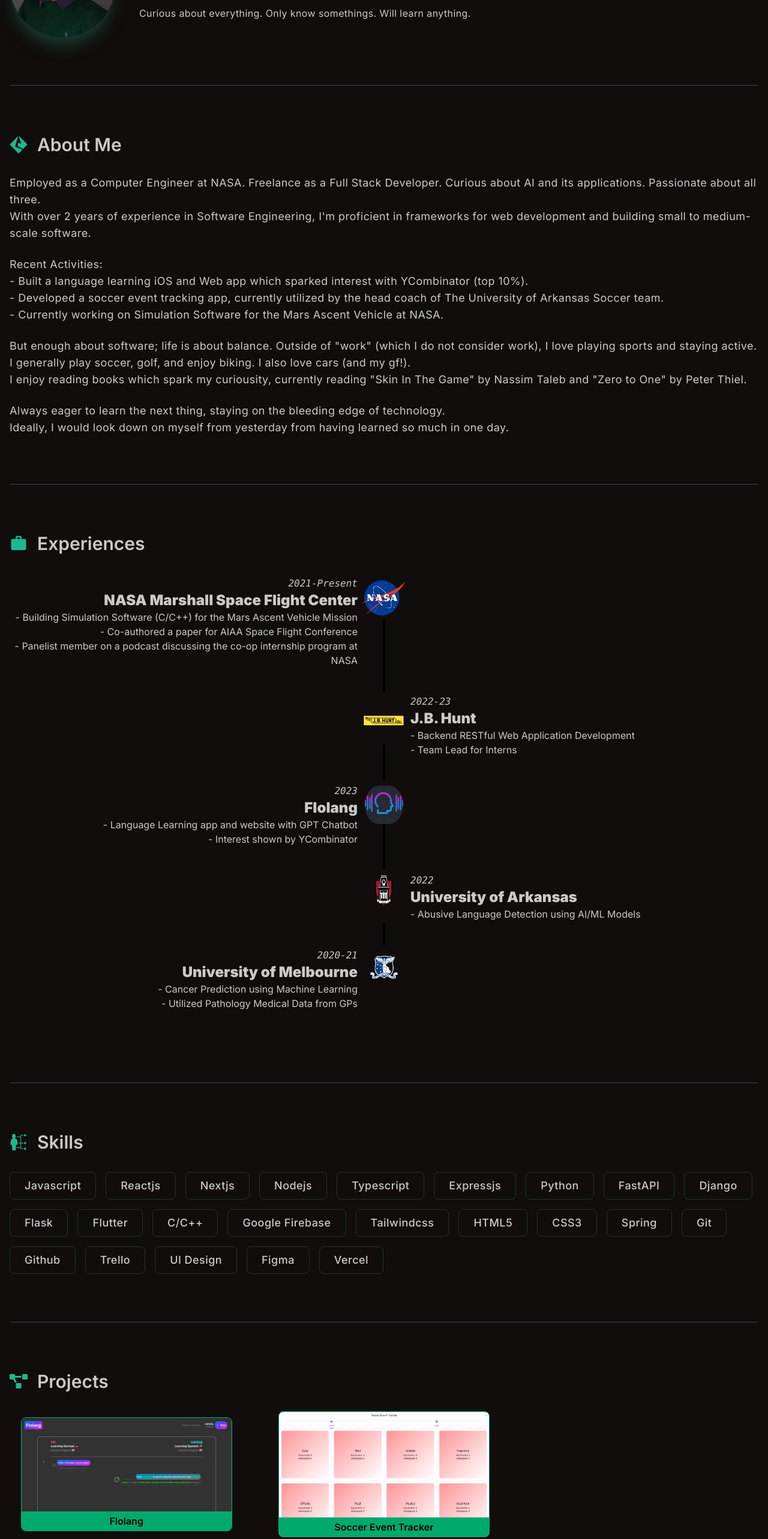
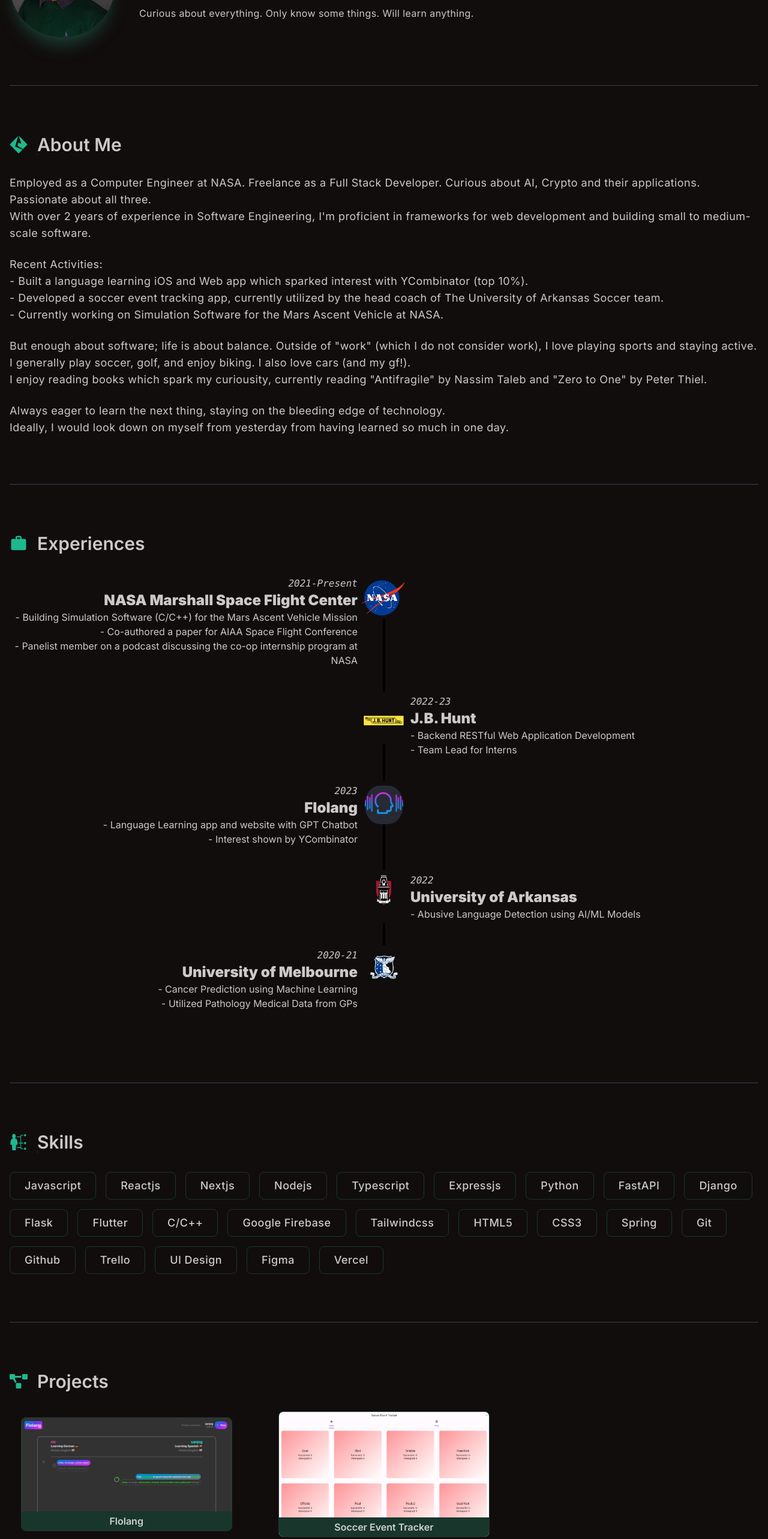
Before and after one commit to sanjogururaj47/sanjogururajportfolio, a Next.js app: page / in a window 1280 px wide. Shown: the part 234-2800 px from the top of the page at 60% size. Built offline with nearby package versions, Linux system fonts and the light colour scheme.

Commit message:
updated theme colors, and content

```diff
--- a/app/layout.tsx
+++ b/app/layout.tsx
@@ -5,8 +5,8 @@ import "./globals.css";
 const inter = Inter({ subsets: ["latin"] });
 
 export const metadata: Metadata = {
-  title: "Sanjog Gururaj - Full Stack Developer | AI Enthusiast",
-  description: "Generated by create next app",
+  title: "Personal Portfolio of Sanjog Gururaj",
+  description: "Website created using nextjs, tailwind, daisyUI. Personal Portfolio, property of Sanjog Gururaj contact @ sanjog.gururaj2@gmail.com",
 };
 
 export default function RootLayout({
--- a/components/Aboutme.tsx
+++ b/components/Aboutme.tsx
@@ -7,7 +7,7 @@ const Aboutme = () => {
       <Title text="About Me" icon={<SiInformatica />} />
       <div className="text-lg tracking-wide flex flex-col gap-6">
         <p>
-          Employed as a Computer Engineer at NASA. Freelance as a Full Stack Developer. Curious about AI and its applications. Passionate about all three.<br />
+          Employed as a Computer Engineer at NASA. Freelance as a Full Stack Developer. Curious about AI, Crypto and their applications. Passionate about all three.<br />
           With over 2 years of experience in Software Engineering, I'm proficient in frameworks for web development and building small to medium-scale
           software.
         </p>
@@ -20,7 +20,7 @@ const Aboutme = () => {
         <p>
           But enough about software; life is about balance. Outside of "work" (which I do not consider work), I love playing sports and staying active. <br />
           I generally play soccer, golf, and enjoy biking. I also love cars (and my gf!). <br />
-          I enjoy reading books which spark my curiousity, currently reading "Skin In The Game" by Nassim Taleb and "Zero to One" by Peter Thiel.
+          I enjoy reading books which spark my curiousity, currently reading "Antifragile" by Nassim Taleb and "Zero to One" by Peter Thiel.
         </p>
         <p>
           Always eager to learn the next thing, staying on the bleeding edge of technology. <br />
--- a/components/Banner.tsx
+++ b/components/Banner.tsx
@@ -15,11 +15,11 @@ const Banner = () => {
       {/* Description */}
       <div className="w-3/4 flex flex-col items-center md:items-start    gap-2">
         <h1 className="text-5xl font-bold base-content">Sanjog Gururaj</h1>
-        <h3 className="text-xl md:text-2xl font-semibold bg-clip-text text-transparent bg-gradient-to-r from-secondary via-accent to-primary tracking-wide">
+        <h3 className="text-2xl md:text-2xl font-semibold bg-clip-text text-transparent bg-gradient-to-r from-secondary via-accent to-primary tracking-wide">
           Computer Engineer | Full Stack Developer | AI Enthusiast
         </h3>
         <p className="text-base tracking-wide text-center md:text-left">
-          Curious about everything. Only know somethings. Will learn anything.
+          Curious about everything. Only know some things. Will learn anything.
         </p>
       </div>
     </div>
--- a/components/Contact.tsx
+++ b/components/Contact.tsx
@@ -10,7 +10,7 @@ const Contact = () => {
           Always open to discussions, recommendations, or criticism.
         </p>
         <a href="mailto:sanjog.gururaj2@gmail.com">
-          <button className="bg-secondary hover:bg-accent text-secondary-content font-bold py-2 px-4 border-b-4 border-primary hover:border-neutral rounded">Send me an e-mail!</button>
+          <button className="bg-primary hover:bg-secondary text-secondary-content font-bold py-2 px-4 border-b-4 border-secondary rounded">Send me an e-mail!</button>
         </a>
       </div>
       <div className="mt-8 flex items-center flex-wrap   gap-8 justify-center">
--- a/components/Experience.tsx
+++ b/components/Experience.tsx
@@ -18,7 +18,7 @@ const Experience = () => {
         <ul className="timeline timeline-snap-icon max-md:timeline-compact timeline-vertical">
           <li>
             <div className="timeline-middle">
-              <img src={NASA.src} alt="NASA Logo" className="h-15 w-20 hover:scale-110 transition-all duration-500 cursor-pointer"/>
+              <img src={NASA.src} href={"www.nasa.gov"} alt="NASA Logo" className="h-15 w-20 hover:scale-110 transition-all duration-500 cursor-pointer"/>
             </div>
             <div className="timeline-start md:text-end mb-10">
               <time className="font-mono italic">2021-Present</time>
--- a/components/ExperienceCard.tsx
+++ b/components/ExperienceCard.tsx
@@ -1,9 +1,7 @@
-import { ReactNode } from "react";
-
 interface Props {
   title: string;
-  subTitle: string;
-  icon: ReactNode;
+  text: string;
+  icon: img;
 }
 
 const ExperienceCard = ({ title, subTitle, icon }: Props) => {
--- a/components/ProjectCard.tsx
+++ b/components/ProjectCard.tsx
@@ -8,15 +8,15 @@ interface Props {
 const ProjectCard = ({ title, link, img }: Props) => {
   return (
     <a href={link} target="_blank">
-      <div className="w-full h-55 border-[1px] border-success overflow-hidden relative rounded-lg group">
+      <div className="w-full h-55 border-[1px] border-neutral hover:border-[3px] overflow-hidden relative rounded-lg group">
         <Image
           className="object-cover translate-y-0 transition-transform duration-[3s]"
           width={350}
           height={350}
           src={img}
-          alt="FLolang"
+          alt="Project"
         />
-        <p className="absolute bottom-0 w-full py-1 bg-success text-success-content text-center font-semibold duration-300">
+        <p className="absolute bottom-0 w-full py-1 bg-neutral text-neutral-content text-center font-semibold duration-300">
           {title}
         </p>
       </div>
--- a/components/SocialLink.tsx
+++ b/components/SocialLink.tsx
@@ -9,9 +9,9 @@ const SocialLink = ({ title, link }: Props) => {
     <a
       href={link}
       target="_blank"
-      className="flex items-center justify-center gap-2 text-xl text-gray-400 font-semibold group"
+      className="flex items-center justify-center gap-2 text-xl text-base-content font-semibold group"
     >
-      <p className="group-hover:text-emerald-900">{title}</p>
+      <p className="group-hover:text-primary">{title}</p>
       <FiArrowUpRight className="translate-x-0 translate-y-0 group-hover:translate-x-2 group-hover:-translate-y-2 transition-transform duration-500" />
     </a>
   );
```
